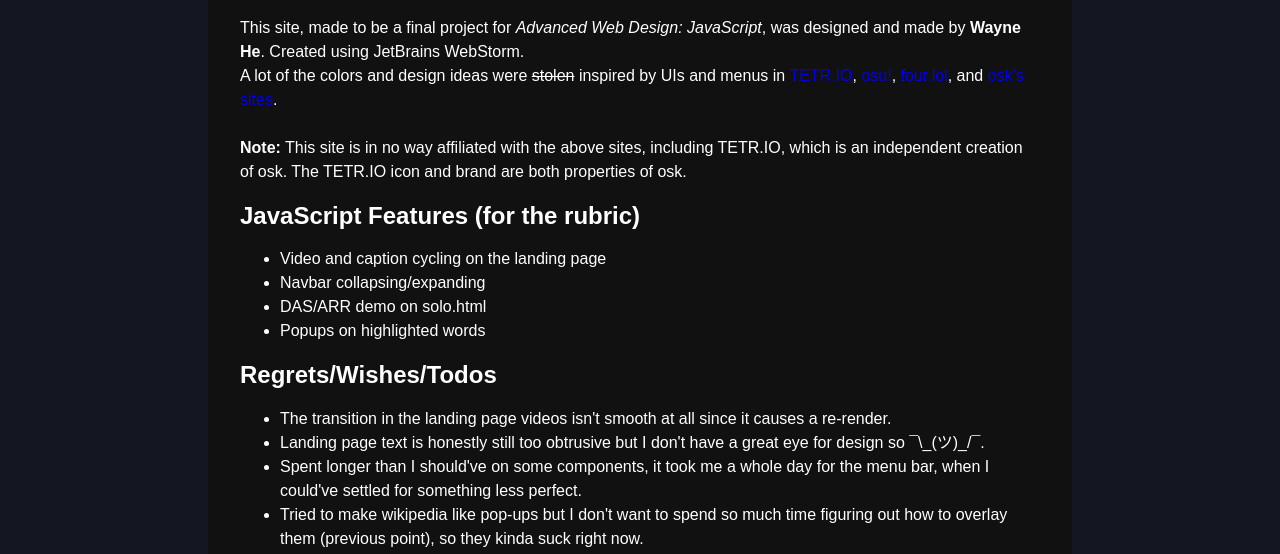
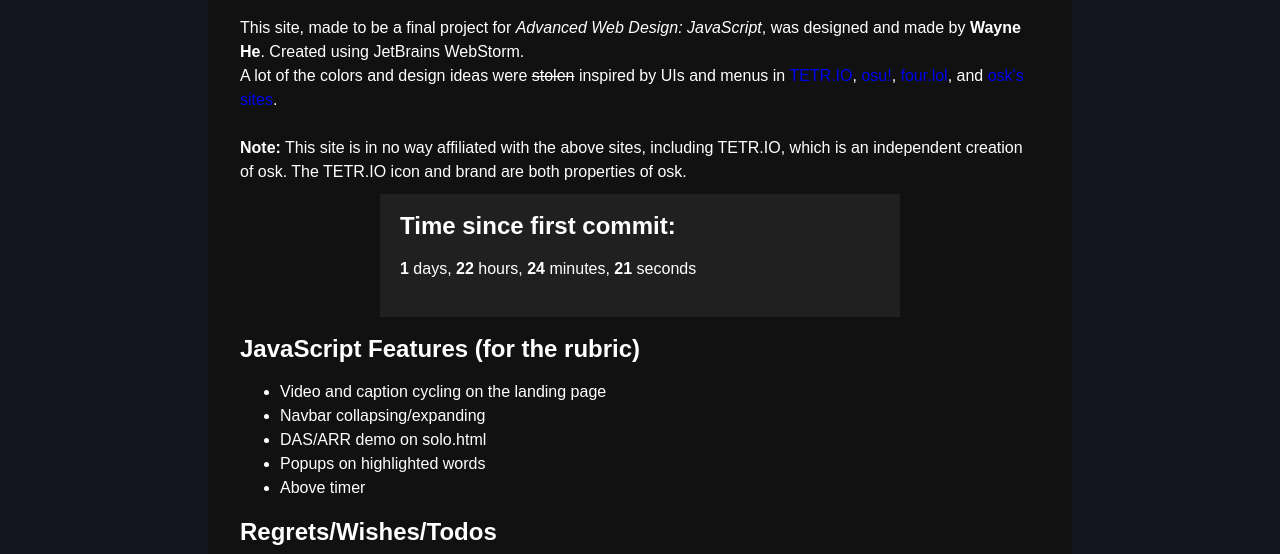
Before and after one commit to Ecpii/Ecpii.github.io, a plain HTML site: page final/about.html in a window 1280 px wide. Shown: the part 218-772 px from the top of the page. Drawn offline with Linux system fonts and the light colour scheme.

Commit message:
Add clock in about page

```diff
--- a/final/about.html
+++ b/final/about.html
@@ -2,9 +2,11 @@
 <html lang="en">
 <head>
     <meta charset="UTF-8">
-    <title>Info about TETR.IO - About</title>
+    <title>Introduction to TETR.IO - About</title>
     <link rel="stylesheet" href="css/style.css">
     <script src="src/navbar.js" defer></script>
+    <script src="src/about.js" defer></script>
+    <link rel="stylesheet" href="css/about.css">
 </head>
 <body>
 <div id="nav-bar">
@@ -87,6 +89,11 @@
     an
     independent creation of osk. The TETR.IO icon and brand are both properties of osk.
 
+    <div id="creationTimer">
+        <b style="font-size: 1.5rem; text-align: center">Time since first commit:</b><br>
+        <p></p>
+    </div>
+
     <h2>JavaScript Features (for the rubric)</h2>
     <ul>
         <li>
@@ -100,6 +107,9 @@
         </li>
         <li>
             Popups on highlighted words
+        </li>
+        <li>
+            Above timer
         </li>
     </ul>
 
@@ -128,6 +138,10 @@
             The green mechanics button is somehow on top of the logo button, even though the logo
             button has a higher z-index. Honestly confused on why this is and don't know a fix.
         </li>
+        <li>
+            The content of this site kinda sucks as an introduction to TETR.IO,
+            it was really made more for the JS.
+        </li>
     </ul>
 
 </div>
--- /dev/null
+++ b/final/css/about.css
@@ -0,0 +1,6 @@
+#creationTimer {
+    background: #202020;
+    padding: 20px;
+    width: 60%;
+    margin: 10px auto;
+}
--- /dev/null
+++ b/final/src/about.js
@@ -0,0 +1,14 @@
+const display = document.querySelector('#creationTimer').children[2]
+setInterval(() => {
+    let timePassed = new Date().getTime() / 1000 - 1621609639
+    const daysPassed = Math.floor(timePassed / 86400)
+    timePassed %= 86400
+    const hoursPassed = Math.floor(timePassed / 3600)
+    timePassed %= 3600
+    const minutesPassed = Math.floor(timePassed / 60)
+    timePassed %= 60
+    display.innerHTML = `
+    <b>${daysPassed}</b> days, <b>${hoursPassed}</b> hours, <b>${minutesPassed}</b> minutes,
+    <b>${Math.round(timePassed)}</b> seconds
+    `
+}, 1000)
```
